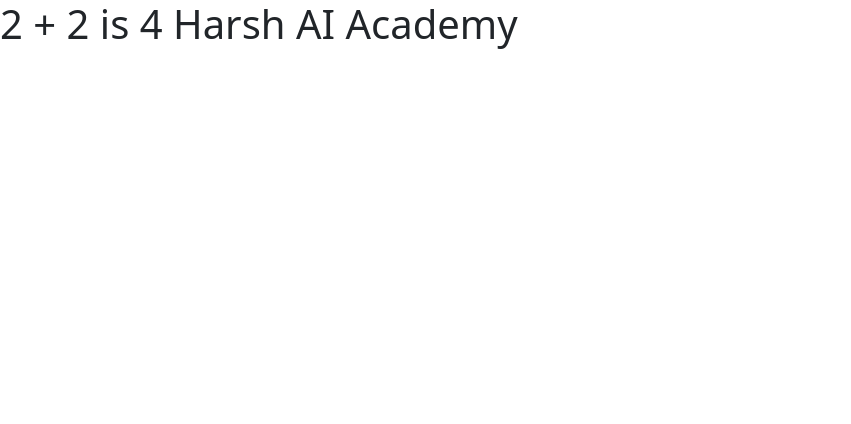
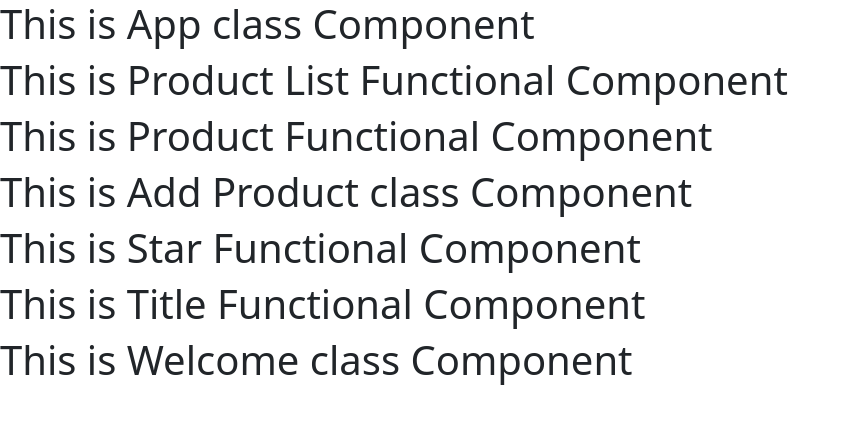
Before and after one commit to programmingwithharsh/react_jun26, a React (Vite) app: page / in a window 1280 px wide. Shown: the top 424 px of the page, without its empty margins (0-851 px from the left). Built offline with nearby package versions, Linux system fonts and the light colour scheme.

Commit message:
Added class and functional components

```diff
--- /dev/null
+++ b/src/AddProduct.jsx
@@ -0,0 +1,9 @@
+import React from "react";
+class AddProduct extends React.Component {
+    state = {  }
+    render() {
+        return (<h1>This is Add Product class Component</h1>);
+    }
+}
+
+export default AddProduct;
--- /dev/null
+++ b/src/App.jsx
@@ -0,0 +1,21 @@
+import React from 'react';
+import ProductList from './ProductList';
+import AddProduct from './AddProduct';
+import Star from './Star';
+import Title from './Title';
+import Welcome from './Welcome';
+class App extends React.Component {
+    render() { // lifecycle
+        return (<div>
+            <h1>This is App class Component</h1>
+            <ProductList></ProductList>
+            <AddProduct></AddProduct>
+            <Star></Star>
+            <Title></Title>
+            <Welcome></Welcome>
+        </div>
+        );
+    }
+}
+
+export default App;
--- /dev/null
+++ b/src/Product.jsx
@@ -0,0 +1,5 @@
+function Product() {
+    return (<h1>This is Product Functional Component</h1>);
+}
+
+export default Product;
--- /dev/null
+++ b/src/ProductList.jsx
@@ -0,0 +1,9 @@
+import Product from "./Product";
+function ProductList() {
+    return (<div>
+        <h1>This is Product List Functional Component</h1>
+        <Product></Product>
+    </div>);
+}
+
+export default ProductList;
--- /dev/null
+++ b/src/Star.jsx
@@ -0,0 +1,5 @@
+function Star() {
+    return (<h1>This is Star Functional Component</h1>);
+}
+
+export default Star;
--- /dev/null
+++ b/src/Title.jsx
@@ -0,0 +1,5 @@
+function Title() {
+    return ( <h1>This is Title Functional Component</h1> );
+}
+
+export default Title;
--- /dev/null
+++ b/src/Welcome.jsx
@@ -0,0 +1,8 @@
+import React from 'react';
+class Welcome extends React.Component {
+    render() {
+        return (<h1>This is Welcome class Component</h1>);
+    }
+}
+
+export default Welcome;
--- a/src/main.jsx
+++ b/src/main.jsx
@@ -3,6 +3,7 @@ import 'bootstrap/dist/css/bootstrap.min.css'
 import 'bootstrap/dist/js/bootstrap.bundle.min.js'
 import 'font-awesome/css/font-awesome.min.css'
 import React from 'react'
+import App from './App';
 
 const username = "Harsh AI Academy";
 const flowers = ["Rose", "Lily", "Tulip", "Daisy", "Sunflower"];
@@ -23,5 +24,5 @@ const element4 = <ul>
 const element5 = <h1>2 + 2 is {2 + 2} {username} </h1>
 
 createRoot(document.getElementById('root')).render(
-  element5
+  <App />
 )
```
